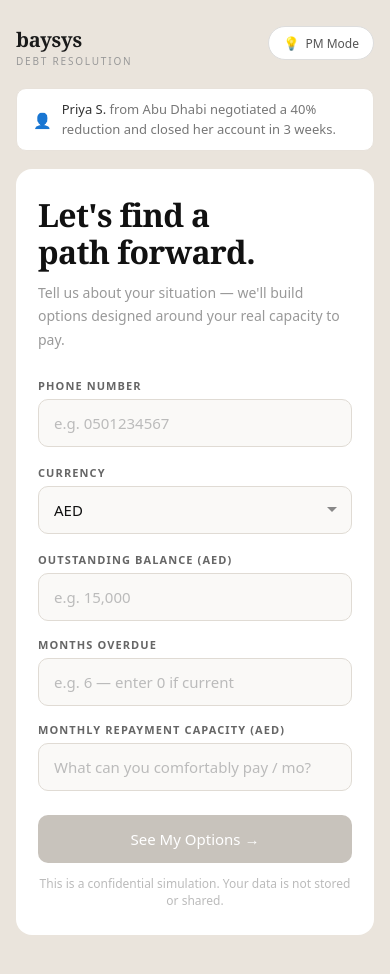
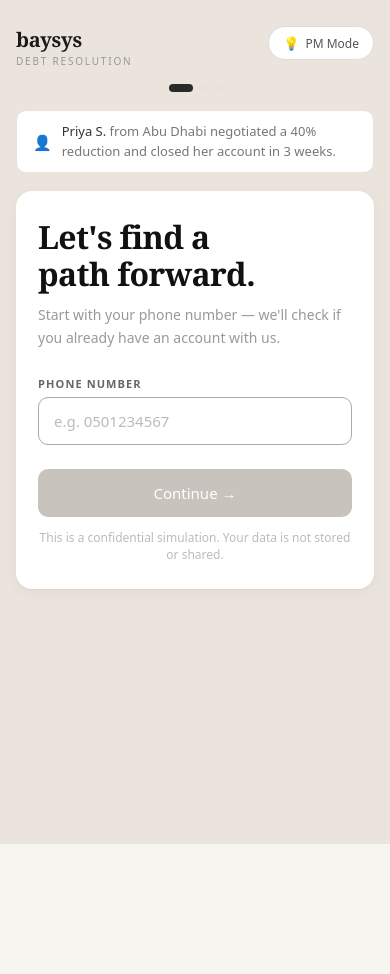
Before and after one commit to abhijaytondak/baysys_tool, a React (Vite) app: page / in a window 390 px wide. After the commit the page ends 844 px from the top, so only its background shows below. Built offline with nearby package versions, Linux system fonts and the light colour scheme.

Commit message:
Page1 flow refactor: mobile→OTP→form with UI polish

```diff
--- a/src/App.tsx
+++ b/src/App.tsx
@@ -230,6 +230,9 @@ function CalcPopup({ plan, planTitle, cur, onClose }) {
 function Page1({ onSubmit, saved }) {
   var [pmMode, setPmMode]       = useState(false);
   var [openNote, setOpenNote]   = useState(null);
+  var [step, setStep]           = useState("A");
+  var [otp, setOtp]             = useState(["0","0","0","0"]);
+  var [stepVis, setStepVis]     = useState(true);
   var [currency, setCurrency]   = useState((saved && saved.currency) || "AED");
   var [phone, setPhone]         = useState((saved && saved.phone) || "");
   var [name, setName]           = useState((saved && saved.name) || "");
@@ -241,6 +244,36 @@ function Page1({ onSubmit, saved }) {
   var [submitted, setSubmitted] = useState(false);
   var [proofIdx, setProofIdx]   = useState(0);
   var [proofVis, setProofVis]   = useState(true);
+
+  function goToStep(next) {
+    setStepVis(false);
+    setTimeout(function() { setStep(next); setStepVis(true); }, 180);
+  }
+
+  function maskedPhone() {
+    if (!phone) return "";
+    return "•••• ••" + phone.slice(-2);
+  }
+
+  function handleOtpChange(idx, val) {
+    var d = val.replace(/[^0-9]/g, "").slice(-1);
+    var next = otp.slice();
+    next[idx] = d || "";
+    setOtp(next);
+    if (d && idx < 3) {
+      var el = document.getElementById("otp-" + (idx+1));
+      if (el) el.focus();
+    }
+    if (d && idx === 3 && next.every(function(x) { return x !== ""; })) {
+      setTimeout(function() { goToStep("C"); }, 150);
+    }
+  }
+  function handleOtpKey(idx, e) {
+    if (e.key === "Backspace" && !otp[idx] && idx > 0) {
+      var el = document.getElementById("otp-" + (idx-1));
+      if (el) el.focus();
+    }
+  }
 
   function onPhoneChange(v) {
     var digits = v.replace(/[^0-9]/g, "").slice(0, 12);
@@ -311,12 +344,38 @@ function Page1({ onSubmit, saved }) {
   }
   var p = SOCIAL[proofIdx];
 
+  var cardShadow = "0 1px 2px rgba(0,0,0,0.04), 0 4px 16px rgba(0,0,0,0.04)";
+  var cardStyle = { background:"#fff", borderRadius:16, padding:"28px 22px 26px", margin:"18px 0 40px", boxShadow:cardShadow };
+  function ctaStyle(active) {
+    return { width:"100%", padding:"14px", fontSize:15, fontWeight:500, fontFamily:"system-ui,sans-serif", borderRadius:10, border:"none", background: active ? "#2a2a2a" : "#c8c3bc", color:"#fff", cursor: active ? "pointer" : "default", transition:"background 0.2s" };
+  }
+
+  var phoneOk = phone.length >= 9;
+  var otpOk = otp.every(function(x) { return x !== ""; });
+  var stepOrder = { A:0, B:1, C:2 };
+  function dot(s) {
+    var active = s === step;
+    var done = stepOrder[s] < stepOrder[step];
+    return (
+      <div key={s} style={{
+        width: active ? 24 : 8, height:8, borderRadius:999,
+        background: active || done ? "#2a2a2a" : "#e8e2db",
+        transition:"all 0.25s ease"
+      }} />
+    );
+  }
+
   return (
     <div style={{ background:"#eae4dc", minHeight:"100vh", display:"flex", flexDirection:"column", alignItems:"center", fontFamily:"Georgia,serif" }}>
-      <style>{"input::placeholder{color:#bbb} input:focus,select:focus{border-color:#aaa!important;background:#fff!important;outline:none}"}</style>
+      <style>{"input::placeholder{color:#bbb} input:focus,select:focus{border-color:#aaa!important;background:#fff!important;outline:none} .otp-box:focus{border-color:#2a2a2a!important;box-shadow:0 0 0 4px rgba(42,42,42,0.08);background:#fff!important}"}</style>
       <div style={{ width:"100%", maxWidth:500, padding:"0 16px", boxSizing:"border-box" }}>
         <Header pmMode={pmMode} setPmMode={setPmMode} />
-        <div style={{ marginTop:20 }}>
+
+        <div style={{ display:"flex", gap:6, justifyContent:"center", marginTop:16 }}>
+          {["A","B","C"].map(dot)}
+        </div>
+
+        <div style={{ marginTop:18 }}>
           <div style={{ display:"flex", alignItems:"center", gap:10, background:"#fff", borderRadius:10, padding:"11px 16px", border:"1px solid #e8e2db", opacity: proofVis ? 1 : 0, transition:"opacity 0.35s" }}>
             <span style={{ fontSize:15, flexShrink:0 }}>👤</span>
             <span style={{ fontSize:13, color:"#777", fontFamily:"system-ui,sans-serif", lineHeight:1.5, flex:1, minWidth:0 }}>
@@ -326,23 +385,99 @@ function Page1({ onSubmit, saved }) {
           </div>
           {pmMode && openNote==="social_proof" && <PMNote id="social_proof" onClose={function() { setOpenNote(null); }} />}
         </div>
-        <div style={{ background:"#fff", borderRadius:16, padding:"28px 22px 26px", margin:"18px 0 40px" }}>
+
+        <div style={{ opacity: stepVis ? 1 : 0, transform: stepVis ? "translateY(0)" : "translateY(6px)", transition:"opacity 0.22s ease, transform 0.22s ease" }}>
+
+        {step === "A" && (
+        <div style={cardStyle}>
           <h1 style={{ fontSize:32, fontWeight:700, lineHeight:1.15, color:"#111", margin:"0 0 10px", letterSpacing:"-0.02em" }}>Let's find a<br/>path forward.</h1>
-          <p style={{ fontSize:14, color:"#999", lineHeight:1.7, margin:"0 0 26px", fontFamily:"system-ui,sans-serif" }}>Tell us about your situation — we'll build options designed around your real capacity to pay.</p>
+          <p style={{ fontSize:14, color:"#999", lineHeight:1.7, margin:"0 0 26px", fontFamily:"system-ui,sans-serif" }}>Start with your phone number — we'll check if you already have an account with us.</p>
 
           <div style={{ display:"flex", justifyContent:"space-between", alignItems:"center", marginBottom:6 }}>
             <label style={lbl}>Phone number</label>
           </div>
-          <input style={inp(se("phone"))} type="tel" inputMode="numeric" placeholder="e.g. 0501234567" value={phone} onChange={function(e) { onPhoneChange(e.target.value); }} onBlur={function() { touch("phone"); }} />
+          <input style={inp(se("phone"))} type="tel" inputMode="numeric" placeholder="e.g. 0501234567" value={phone} onChange={function(e) { onPhoneChange(e.target.value); }} onBlur={function() { touch("phone"); }} autoFocus />
           <FieldMsg err={se("phone")} warn={null} hint={null} />
+
+          <div style={{ marginTop:24 }}>
+            <button
+              onClick={function() { touch("phone"); if (phoneOk) goToStep("B"); }}
+              style={ctaStyle(phoneOk)}
+            >
+              Continue →
+            </button>
+            <p style={{ fontSize:12, color:"#bbb", fontFamily:"system-ui,sans-serif", margin:"12px 0 0", textAlign:"center" }}>This is a confidential simulation. Your data is not stored or shared.</p>
+          </div>
+        </div>
+        )}
+
+        {step === "B" && (
+        <div style={cardStyle}>
+          <h1 style={{ fontSize:26, fontWeight:700, lineHeight:1.2, color:"#111", margin:"0 0 6px", letterSpacing:"-0.02em" }}>Verify your number</h1>
+          <p style={{ fontSize:14, color:"#999", lineHeight:1.6, margin:"0 0 26px", fontFamily:"system-ui,sans-serif" }}>Code sent to <span style={{ color:"#555", fontWeight:500 }}>{maskedPhone()}</span></p>
+
+          <div style={{ display:"flex", gap:10, justifyContent:"center", marginBottom:14 }}>
+            {[0,1,2,3].map(function(i) {
+              return (
+                <input
+                  key={i}
+                  id={"otp-" + i}
+                  className="otp-box"
+                  type="tel"
+                  inputMode="numeric"
+                  maxLength={1}
+                  value={otp[i]}
+                  onChange={function(e) { handleOtpChange(i, e.target.value); }}
+                  onKeyDown={function(e) { handleOtpKey(i, e); }}
+                  onFocus={function(e) { e.target.select(); }}
+                  style={{
+                    width:56, height:56, textAlign:"center",
+                    fontSize:28, fontWeight:600,
+                    fontFamily:"ui-monospace,SFMono-Regular,Menlo,monospace",
+                    color:"#111",
+                    border:"2px solid #e0dbd4", borderRadius:12,
+                    background:"#faf9f7", outline:"none",
+                    boxSizing:"border-box", padding:0,
+                    transition:"border-color 0.15s, box-shadow 0.15s, background 0.15s"
+                  }}
+                />
+              );
+            })}
+          </div>
+
+          <p style={{ fontSize:12, color:"#bbb", fontFamily:"system-ui,sans-serif", textAlign:"center", margin:"0 0 22px" }}>Resend in 30s</p>
+
+          <button
+            onClick={function() { if (otpOk) goToStep("C"); }}
+            style={ctaStyle(otpOk)}
+          >
+            Verify →
+          </button>
+
+          <div style={{ textAlign:"center", marginTop:14 }}>
+            <button
+              onClick={function() { goToStep("A"); }}
+              style={{ background:"none", border:"none", fontSize:13, color:"#888", fontFamily:"system-ui,sans-serif", cursor:"pointer", textDecoration:"underline", padding:0 }}
+            >
+              ← Change number
+            </button>
+          </div>
+        </div>
+        )}
+
+        {step === "C" && (
+        <div style={cardStyle}>
+          <h1 style={{ fontSize:32, fontWeight:700, lineHeight:1.15, color:"#111", margin:"0 0 10px", letterSpacing:"-0.02em" }}>Let's find a<br/>path forward.</h1>
+          <p style={{ fontSize:14, color:"#999", lineHeight:1.7, margin:"0 0 22px", fontFamily:"system-ui,sans-serif" }}>Tell us about your situation — we'll build options designed around your real capacity to pay.</p>
+
           {autoFilled && name && (
-            <div style={{ display:"flex", alignItems:"center", gap:8, marginTop:8, padding:"9px 13px", background:"#ecfdf5", border:"1px solid #a7f3d0", borderRadius:8 }}>
-              <span style={{ fontSize:13, color:"#047857", fontFamily:"system-ui,sans-serif", lineHeight:1.5 }}>
-                Welcome back, <strong style={{ color:"#065f46" }}>{name}</strong>. We found your account and pre-filled your details below.
+            <div style={{ display:"flex", alignItems:"flex-start", gap:8, marginBottom:20, padding:"11px 14px", background:"#ecfdf5", border:"1px solid #a7f3d0", borderRadius:10 }}>
+              <span style={{ fontSize:14, color:"#047857", lineHeight:1.1, marginTop:1 }}>✓</span>
+              <span style={{ fontSize:13, color:"#047857", fontFamily:"system-ui,sans-serif", lineHeight:1.55 }}>
+                Welcome back, <strong style={{ color:"#065f46" }}>{name}</strong>. We pre-filled your details — verify or edit below.
               </span>
             </div>
           )}
-          <div style={{ height:18 }} />
 
           <div style={{ display:"flex", justifyContent:"space-between", alignItems:"center", marginBottom:6 }}>
             <label style={lbl}>Currency</label>
@@ -389,7 +524,7 @@ function Page1({ onSubmit, saved }) {
                 setTouched({ balance:true, months:true, capacity:true });
                 if (allOk) onSubmit({ currency:currency, balance:b, months:mo, capacity:mc, phone:phone, name:name || (lookupAccount(phone) && lookupAccount(phone).name) || "there" });
               }}
-              style={{ width:"100%", padding:"14px", fontSize:15, fontWeight:500, fontFamily:"system-ui,sans-serif", borderRadius:10, border:"none", background: allOk ? "#2a2a2a" : "#c8c3bc", color:"#fff", cursor: allOk ? "pointer" : "default", transition:"background 0.2s" }}
+              style={ctaStyle(allOk)}
             >
               See My Options →
             </button>
@@ -401,6 +536,9 @@ function Page1({ onSubmit, saved }) {
             </div>
             {pmMode && openNote==="trust_signals" && <PMNote id="trust_signals" onClose={function() { setOpenNote(null); }} />}
           </div>
+        </div>
+        )}
+
         </div>
       </div>
     </div>
```
Also changed, not shown: 1 other file (tests, documents, lock files or other folders).
